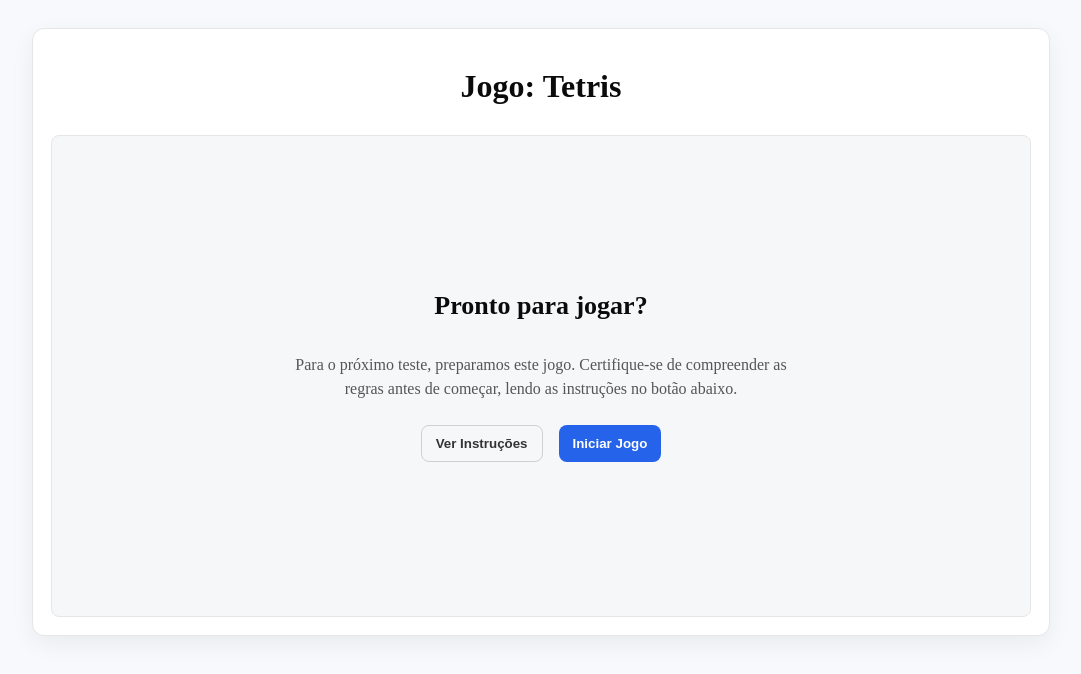
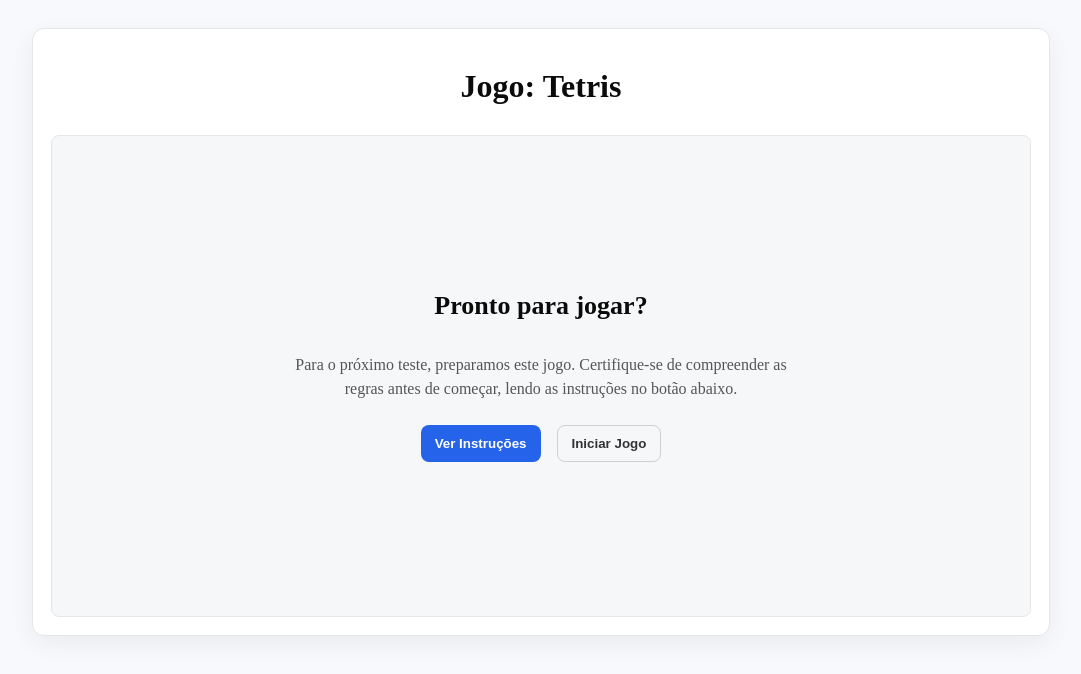
Before and after one commit to Joaovabbr/monografia_repo, a React (Vite) app in the folder monografia-mafe/: page /game/tetris in a window 1280 px wide. Shown: the top 674 px of the page, without its empty margins (99-1180 px from the left). Built offline with nearby package versions, Linux system fonts and the light colour scheme; no server answers.

Commit message:
fix: ajuste de cores entre botões para tornar mais intuitivo

```diff
--- a/monografia-mafe/src/pages/GameWrapper.jsx
+++ b/monografia-mafe/src/pages/GameWrapper.jsx
@@ -264,10 +264,10 @@
             <h2>Pronto para jogar?</h2>
             <p>Para o próximo teste, preparamos este jogo. Certifique-se de compreender as regras antes de começar, lendo as instruções no botão abaixo.</p>
             <div className="game-start-actions">
-              <button className="btn btn-ghost" onClick={() => setShowModal(true)}>
+              <button className="btn btn-primary" onClick={() => setShowModal(true)}>
                 Ver Instruções
               </button>
-              <button className="btn btn-primary" onClick={handleConfirm}>
+              <button className="btn btn-ghost" onClick={handleConfirm}>
                 Iniciar Jogo
               </button>
             </div>
```
